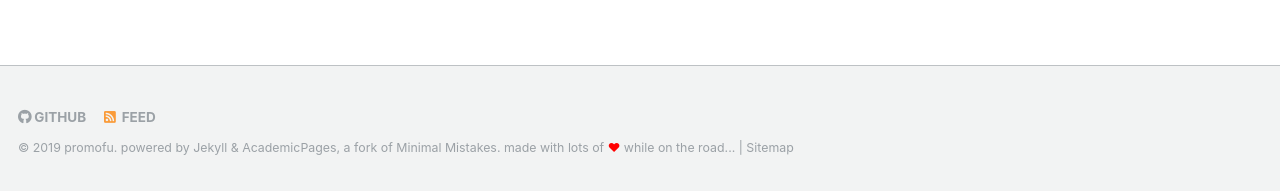
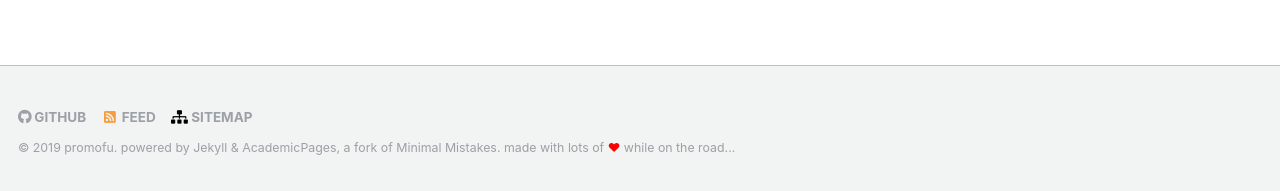
Before and after one commit to promofu/promofu.github.io, a Jekyll site: the page built from _pages/about.md, in a window 1280 px wide. Shown: the part 706-897 px from the top of the page. Built offline with Jekyll 4.4.1, drawn with Linux system fonts in a browser that asks for light colours.

Commit message:
fixup sitemap link in footer

```diff
--- a/_includes/footer.html
+++ b/_includes/footer.html
@@ -18,7 +18,8 @@
       <li><a href="http://bitbucket.org/{{ site.author.bitbucket }}"><i class="fab fa-bitbucket" aria-hidden="true"></i> Bitbucket</a></li>
     {% endif %}
     <li><a href="{% if site.atom_feed.path %}{{ site.atom_feed.path }}{% else %}{{ base_path }}/feed.xml{% endif %}"><i class="fa fa-fw fa-rss-square" aria-hidden="true"></i> {{ site.data.ui-text[site.locale].feed_label | default: "Feed" }}</a></li>
+    <li><a href="/sitemap/"><i class="fa fa-fw fa-sitemap" aria-hidden="true"></i> {{ site.data.ui-text[site.locale].sitemap_label | default: "Sitemap" }}</a></li>
   </ul>
 </div>
 
-<div class="page__footer-copyright">&copy; {{ site.time | date: '%Y' }} {{ site.name | default: site.title }}. {{ site.data.ui-text[site.locale].powered_by | default: "powered by" }} <a href="http://jekyllrb.com" rel="nofollow">Jekyll</a> &amp; <a href="https://github.com/academicpages/academicpages.github.io" rel="nofollow">AcademicPages</a>, a fork of <a href="https://mademistakes.com/work/minimal-mistakes-jekyll-theme/" rel="nofollow">Minimal Mistakes</a>. made with lots of <span style="color: red">&hearts;</span> while on the road... | <a href="/sitemap/">Sitemap</a></div>
+<div class="page__footer-copyright">&copy; {{ site.time | date: '%Y' }} {{ site.name | default: site.title }}. {{ site.data.ui-text[site.locale].powered_by | default: "powered by" }} <a href="http://jekyllrb.com" rel="nofollow">Jekyll</a> &amp; <a href="https://github.com/academicpages/academicpages.github.io" rel="nofollow">AcademicPages</a>, a fork of <a href="https://mademistakes.com/work/minimal-mistakes-jekyll-theme/" rel="nofollow">Minimal Mistakes</a>. made with lots of <span style="color: red">&hearts;</span> while on the road...</div>
```
